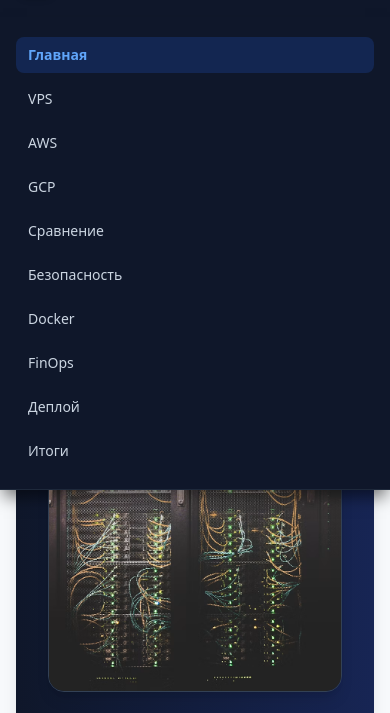
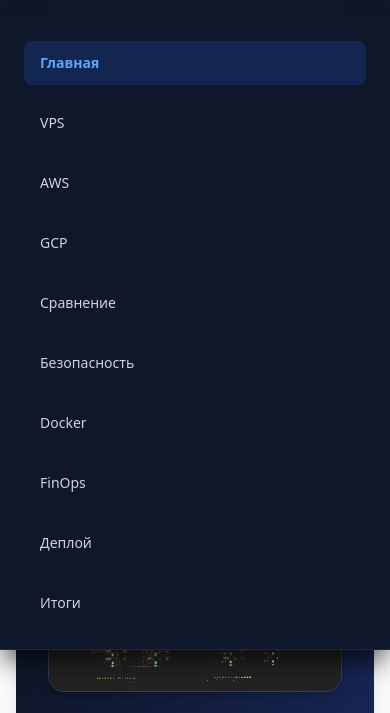
Before and after one commit to barboska123/KirpichevXtitov835, a plain HTML site: page index.html in a window 390 px wide. Both pictures are taken after a click on the label 360 px from the left and 40 px from the top of the page. Shown: the part 63-776 px from the top of the page. Drawn offline with nearby package versions, Linux system fonts and the light colour scheme.

Commit message:
Update styles.css

```diff
--- a/styles.css
+++ b/styles.css
@@ -1,39 +1,53 @@
-/* Прячем чекбокс управления меню */
+/* Прячем чекбокс */
 .burger-checkbox {
     display: none;
 }
 
-/* Стили мобильного меню (работает на экранах меньше 1024px) */
+/* Стили мобильного меню (экраны меньше 1024px) */
 @media (max-width: 1023px) {
     .nav-menu {
         position: absolute;
         top: 80px;
         left: 0;
         width: 100%;
-        background-color: #0f172a; /* Цвет под Tailwind slate-900 */
-        box-shadow: 0 10px 15px -3px rgba(0, 0, 0, 0.5);
+        background-color: #0f172a; /* Цвет slate-900 */
+        box-shadow: 0 15px 25px -5px rgba(0, 0, 0, 0.7);
         border-bottom: 1px solid #1e293b;
 
-        /* Плавное сворачивание/разворачивание */
+        /* Плавное открытие/закрытие */
         max-height: 0;
         overflow: hidden;
         visibility: hidden;
-        transition: max-height 0.3s ease, visibility 0.3s ease, padding 0.3s ease;
+        transition: max-height 0.35s ease-in-out, visibility 0.35s ease-in-out, padding 0.35s ease-in-out;
         padding-top: 0;
         padding-bottom: 0;
-        padding-left: 1rem;
-        padding-right: 1rem;
+        padding-left: 1.5rem;
+        padding-right: 1.5rem;
     }
 
-    /* Когда нажимают на бургер (чекбокс активен) — меню раскрывается */
+    /* Раскрытие меню при клике на бургер */
     .burger-checkbox:checked ~ .nav-menu {
-        max-height: 600px;
+        max-height: 700px;
         visibility: visible;
-        padding-top: 20px;
-        padding-bottom: 20px;
+        padding-top: 1.5rem;
+        padding-bottom: 1.5rem;
     }
 
-    /* Превращение бургера в крестик при открытии */
+    /* Красивые отступы для ссылок внутри мобильного меню */
+    .nav-menu .flex {
+        flex-direction: column !important;
+        align-items: stretch !important;
+        gap: 0.5rem !important;
+    }
+
+    .nav-menu a {
+        display: block;
+        width: 100%;
+        padding: 0.75rem 1rem;
+        border-radius: 0.5rem;
+    }
+
+    /* Анимация бургера в крестик */
     .burger-checkbox:checked ~ .burger-btn span:nth-child(1) {
         transform: translateY(9px) rotate(45deg);
     }
@@ -45,7 +59,7 @@
     }
 }
 
-/* На компьютерах (ноутбуках) бургер скрыт, меню отображается обычно */
+/* Для ПК (ноутбуков) */
 @media (min-width: 1024px) {
     .burger-btn,
     .burger-checkbox {
@@ -53,5 +67,12 @@
     }
     .nav-menu {
         display: block !important;
+        position: static !important;
+        max-height: none !important;
+        visibility: visible !important;
+        box-shadow: none !important;
+        background: transparent !important;
+        border: none !important;
+        padding: 0 !important;
     }
 }
```
